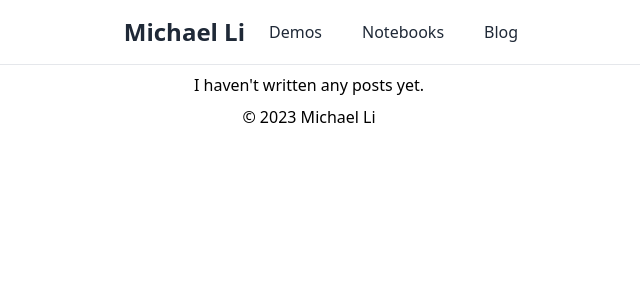
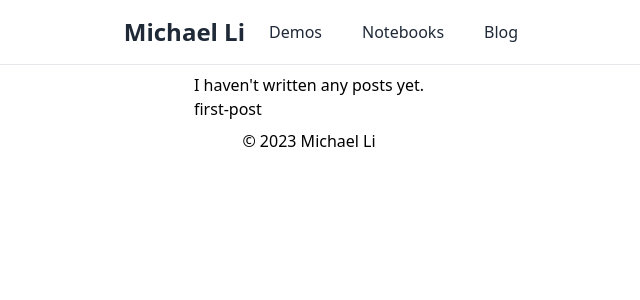
Before and after one commit to magicalpuffin/mli-puffinsystems, a SvelteKit app in the folder puffinsystems_homepage/: page /blog in a window 1280 px wide. Shown: the top 300 px of the page, without its empty margins (331-971 px from the left). Built offline with nearby package versions, Linux system fonts and the light colour scheme.

Commit message:
adding blog dynamic route

```diff
--- /dev/null
+++ b/puffinsystems_homepage/src/lib/data/blogData.ts
@@ -0,0 +1,8 @@
+import type { BlogIdType } from "$lib/types/blog";
+
+export let blogList: BlogIdType[] = [
+  {
+    dateId: "2023-07-04",
+    slug: "first-post",
+  },
+];
--- /dev/null
+++ b/puffinsystems_homepage/src/lib/types/blog.ts
@@ -0,0 +1,4 @@
+export type BlogIdType = {
+  dateId: string;
+  slug: string;
+};
--- a/puffinsystems_homepage/src/routes/blog/+page.svelte
+++ b/puffinsystems_homepage/src/routes/blog/+page.svelte
@@ -1,3 +1,10 @@
+<script lang="ts">
+  import { blogList } from "$lib/data/blogData";
+</script>
+
 <div>
   <p>I haven't written any posts yet.</p>
+  {#each blogList as blogData}
+    <p>{blogData.slug}</p>
+  {/each}
 </div>
--- /dev/null
+++ b/puffinsystems_homepage/src/routes/blog/[dateId]/[slug]/+page.svelte
@@ -0,0 +1,9 @@
+<script lang="ts">
+  import type { PageData } from "./$types";
+
+  export let data: PageData;
+</script>
+
+<article class="prose">
+  <div>{@html data.blog_html}</div>
+</article>
--- /dev/null
+++ b/puffinsystems_homepage/src/routes/blog/[dateId]/[slug]/+page.ts
@@ -0,0 +1,19 @@
+import { error } from "@sveltejs/kit";
+import type { PageLoad } from "./$types";
+import { markdown_to_html } from "$lib/utils/markdown_to_html";
+
+export const load = (async ({ params, fetch }) => {
+  let blogUrl = `/blog/${params.dateId}_${params.slug}.md`;
+  let blog_html = "";
+  try {
+    const response = await fetch(blogUrl);
+
+    if (response.ok) {
+      blog_html = markdown_to_html(await response.text());
+    }
+  } catch (error) {
+    console.log(error);
+  }
+
+  return { blog_html };
+}) satisfies PageLoad;
```
Also changed, not shown: puffinsystems_homepage/static/blog/2023-07-04_first-post.md (added, +3 -0 lines).
